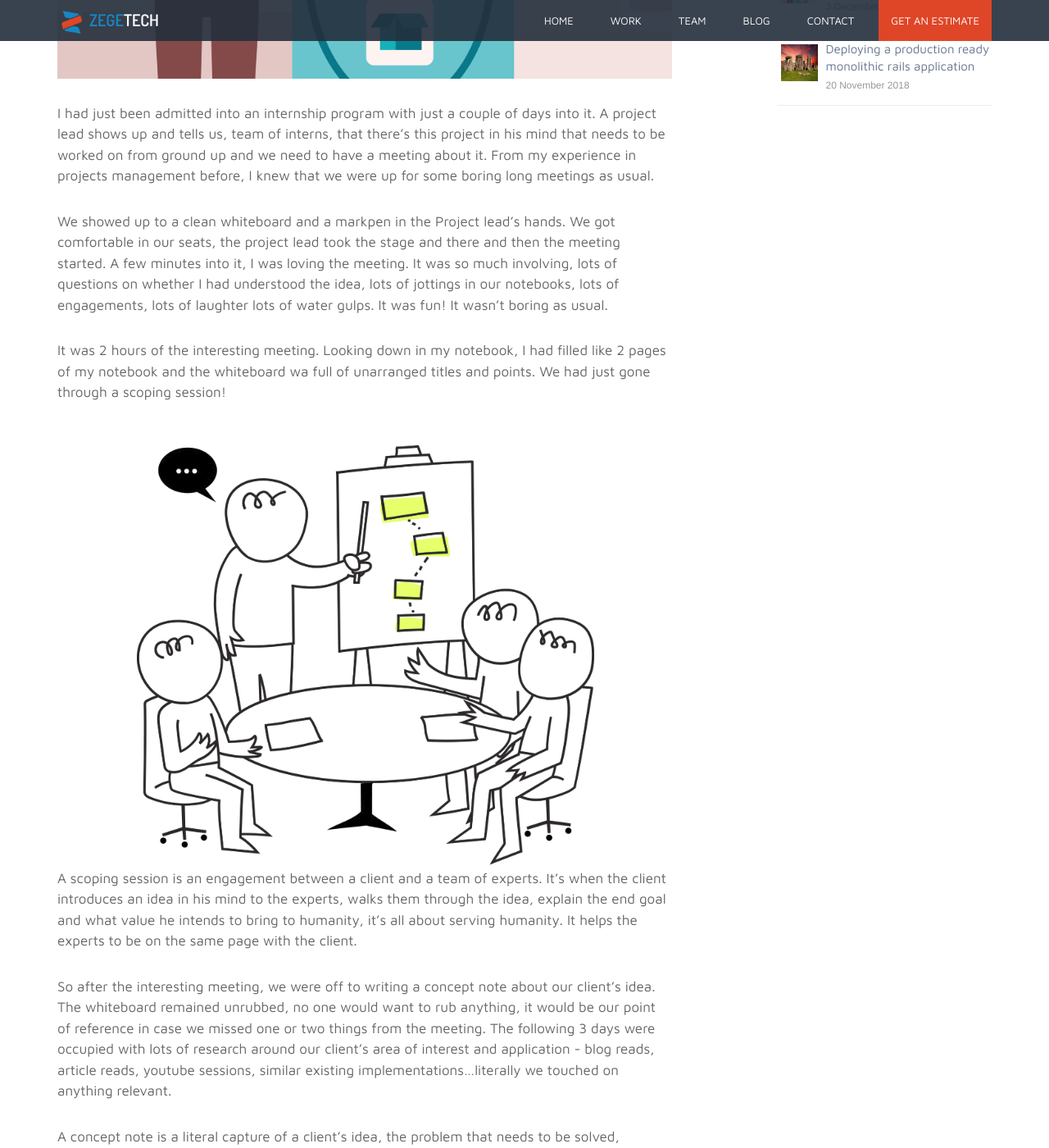
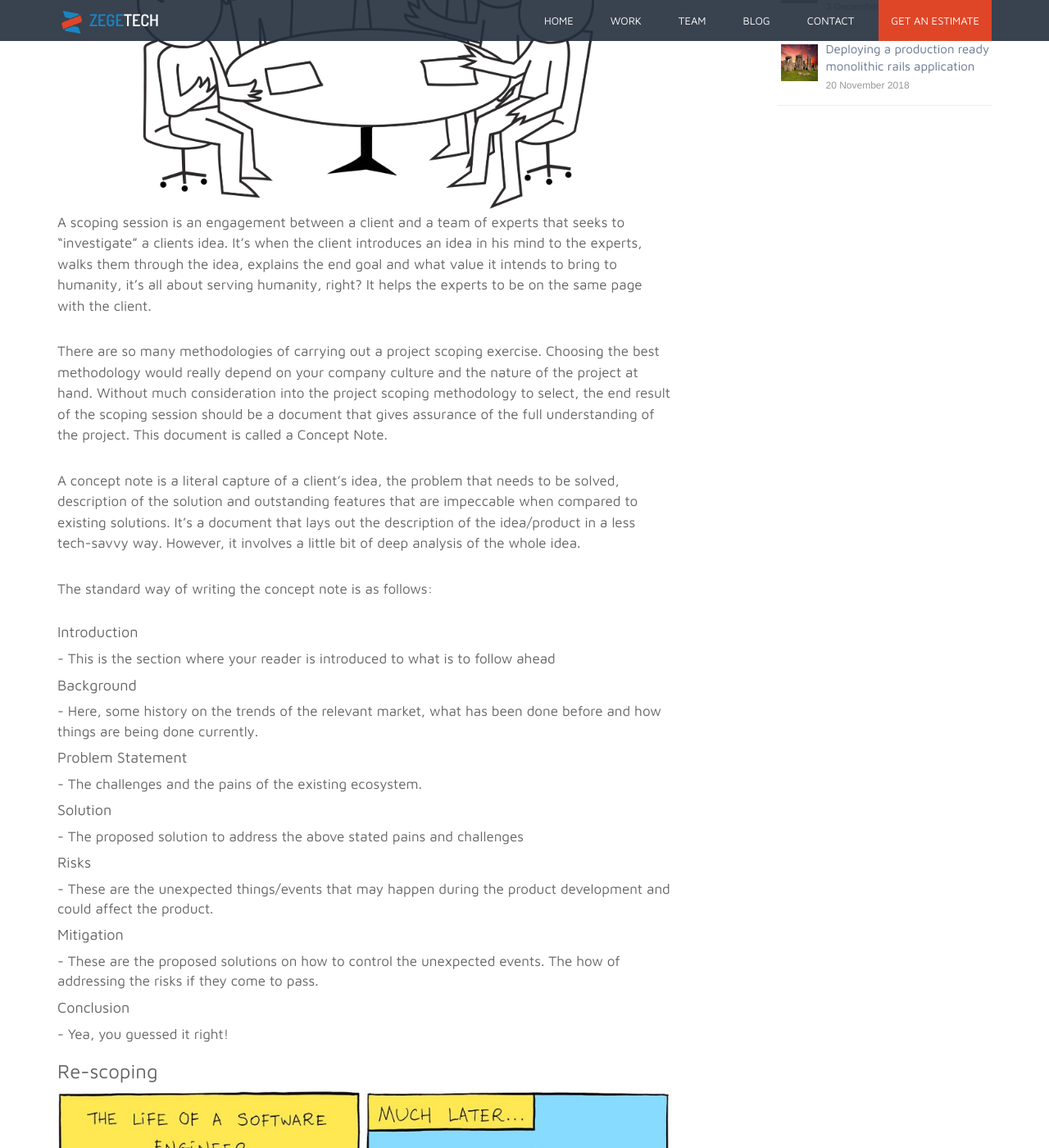
Before and after one commit to zegetech/zegetech.github.io, a Jekyll site: the page built from _posts/2018-12-03-project-management-scoping-session.md, in a window 1280 px wide and 1400 px high, scrolled down 589 px. Shown: the whole window at 82% size. Built offline with Jekyll 4.4.1, drawn with Linux system fonts in a browser that asks for light colours; some of the changed text lies outside the part shown; grey boxes are pictures that could not be loaded.

Commit message:
update the scoping session blog

```diff
--- a/_posts/2018-12-03-project-management-scoping-session.md
+++ b/_posts/2018-12-03-project-management-scoping-session.md
@@ -1,48 +1,48 @@
 ---
 layout: blog
 title: Product Development - Scoping Session
-author: Tom Nyongesa
+author: Tom Nyongesa, Melvin Atieno
 blog-image: scoping2.jpg
-intro: Any sane person has thoughts each and every day. We have some that conceptualise and are actualized at some point in our lives but others just fly through our minds like a flash and are gone without real implementation. For others, we really got into the execution ship but later on everything came to a stand still and eventually stalled. What could have led to this? Could we have missed something? A great project begins with great planning! Let's walk through an experience I recently had in project/product planning.
+intro: We always have ideas each and every day. Some are conceptualised and are actualized at some point in our lives but others just fly through our minds like a flash and are gone without real implementation. Others, manage to get into the execution ship but later on everything comes to a stand still and eventually stalls. What could lead to this? Is it missing a proper planning phase? A great project begins with great planning!
+
 ---
+## Project Scoping
+![Scoping Session](/assets/images/blog/product-development/scoping.png){:class="img-responsive center"}
+A scoping session is an engagement between a client and a team of experts that seeks to "investigate" a clients idea. It's when the client introduces an idea in his mind to the experts, walks them through the idea, explains the end goal and what value it intends to bring to humanity, it's all about serving humanity, right? It helps the experts to be on the same page with the client.
 
-![Scoping Session](/assets/images/blog/scoping2.jpg){:class="img-responsive center"}
-
-I had just been admitted into an internship program with just a couple of days into it. A project lead shows up and tells us, team of interns, that there's this project in his mind that needs to be worked on from ground up and we need to have a meeting about it. From my experience in projects management before, I knew that we were up for some boring long meetings as usual.
-
-We showed up to a clean whiteboard and a markpen in the Project lead's hands. We got comfortable in our seats, the project lead took the stage and there and then the meeting started. A few minutes into it, I was loving the meeting. It was so much involving, lots of questions on whether I had understood the idea, lots of jottings in our notebooks, lots of engagements, lots of laughter lots of water gulps. It was fun! It wasn't boring as usual.
-
-It was 2 hours of the interesting meeting. Looking down in my notebook, I had filled like 2 pages of my notebook and the whiteboard wa full of unarranged titles and points. We had just gone through a scoping session!
-
-![Scoping Session](/assets/images/blog/scoping.png){:class="img-responsive center"}
-A scoping session is an engagement between a client and a team of experts. It's when the client introduces an idea in his mind to the experts, walks them through the idea, explain the end goal and what value he intends to bring to humanity, it's all about serving humanity. It helps the experts to be on the same page with the client.
-
-So after the interesting meeting, we were off to writing a concept note about our client's idea. The whiteboard remained unrubbed, no one would want to rub anything, it would be our point of reference in case we missed one or two things from the meeting. The following 3 days were occupied with lots of research around our client's area of interest and application - blog reads, article reads, youtube sessions, similar existing implementations...literally we touched on anything relevant.
+There are so many methodologies of carrying out a project scoping exercise. Choosing the best methodology would really depend on your company culture and the nature of the project at hand. Without much consideration into the project scoping methodology to select, the end result of the scoping session should be a document that gives assurance of the full understanding of the project. This document is called a Concept Note.
 
 A concept note is a literal capture of a client's idea, the problem that needs to be solved, description of the solution and outstanding features that are impeccable when compared to existing solutions. It's a document that lays out the description of the idea/product in a less tech-savvy way. However, it involves a little bit of deep analysis of the whole idea.
 
 The standard way of writing the concept note is as follows:
-### Introduction
+#### Introduction
  	- This is the section where your reader is introduced to what is to follow ahead
-### Background
- 	- Here, some history on the trends of the relevant market, has has been done before and how things are being done currently.
-### Problem Statement
+#### Background
+ 	- Here, some history on the trends of the relevant market, what has been done before and how things are being done currently.
+#### Problem Statement
  	- The challenges and the pains of the existing ecosystem.
-### Solution
+#### Solution
  	- The proposed solution to address the above stated pains and challenges
-### Risks
+#### Risks
  	- These are the unexpected things/events that may happen during the product development and could affect the product.
-### Mitigation
+#### Mitigation
  	- These are the proposed solutions on how to control the unexpected events. The how of addressing the risks if they come to pass.
-### Conclusion
+#### Conclusion
  	- Yea, you guessed it right!
 
 
+### Re-scoping
+![Rescoping](/assets/images/blog/product-development/right-way.jpg){:class="img-responsive center"}
+Now after drawing up a concept note. It may come to light that you had it all wrong.
 
-If I am to present the concept note to my mum, who is obviously not tech-savvy, she would get a gist of what the idea is all about. We were to compile whatever points we had jotted in a comprehensible way.
+You can have another scoping session where the project is put into perspective, again.   It may involve a round table meeting having each and every project team member explaining out their understanding of the project, getting logically positive criticism, asking many questions, answering many questions...just anything that could help the project team understand the idea accurately. The second round could be annoying but it could also be the charm leading to a more accurate Concept Note.
 
-Discovery sprint follows afterwards!
-![Discovery Sprint](/assets/images/blog/sprint.png){:class="img-responsive center"}
-This is normally a week-long intensive exercise that requires the product development team to put their heads down to work and get working prototypes of the prioritised solution among several solutions in the proposal!
+In conclusion, the scoping session seeks to answer the following questions:
 
-A sip of hot coffee will do me well at this time. Next week, I will write more on Development Sprint! In the meantime, share this out to your circle of friends. I will be so much grateful, thank you!
+1. Who are the target users?
+2. What problems are the target users experiencing? Past, current and 'future' problems if you can predict.
+3. Is there any available solution. Is it helping out with the problems?
+4. What are some of the risks that could affect the project/product?
+5. What are the mitigation processes?
+
+If you answer the above accurately, the subsequent stages in project management would be easy.
```
Also changed, not shown: assets/images/blog/product-development/right-way.jpg (added), assets/images/blog/product-development/scoping.png (renamed from assets/images/blog/scoping.png), assets/images/blog/product-development/scoping2.jpg (renamed from assets/images/blog/scoping2.jpg), assets/images/blog/sprint.png (deleted).
